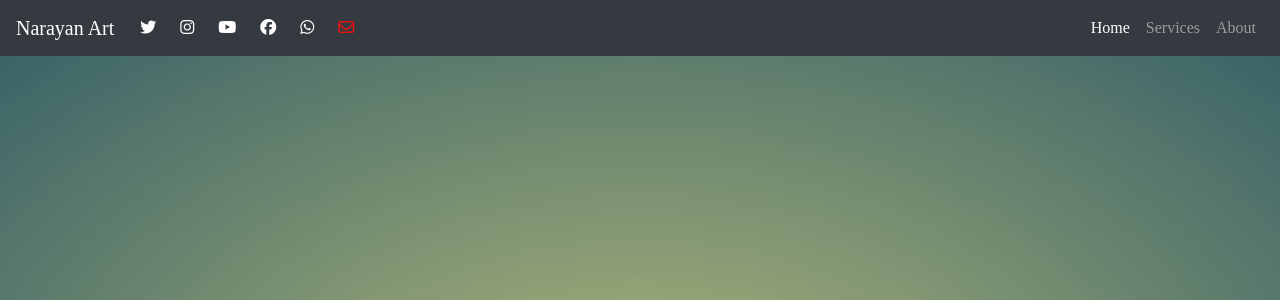
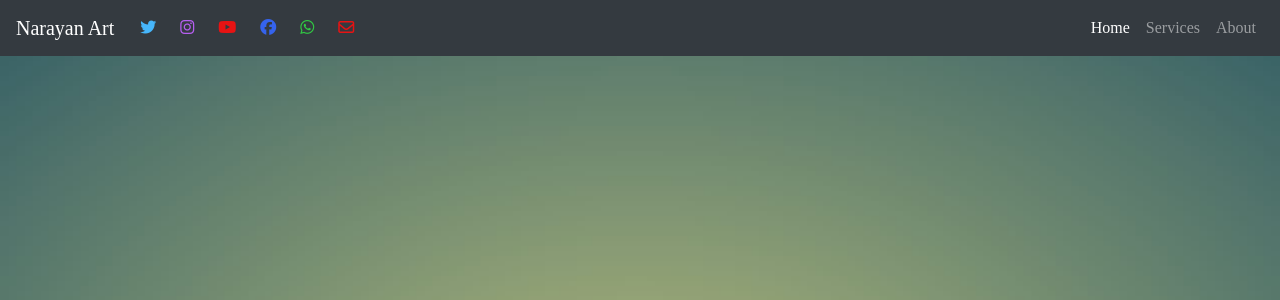
Before and after one commit to Shivam2135/ArtGallery, a PHP site: page / in a window 1280 px wide. Shown: the top 300 px of the page. Run offline with PHP 8.4, Linux system fonts and the light colour scheme; some libraries are stand-ins or nearby versions.

Commit message:
Changes made to socials

```diff
--- a/index.php
+++ b/index.php
@@ -24,12 +24,12 @@
             <span class="navbar-toggler-icon"></span>
         </button>
         <div class="icon">
-            <a href="https://twitter.com/lingoji_narayan?s=09"><i class="fa-brands fa-twitter"></i></a>
-            <a href="https://www.instagram.com/narayanart/"><i class="fa-brands fa-instagram"></i></a>
-            <a href="https://www.youtube.com/@narayanart2802/featured"><i class="fa-brands fa-youtube"></i></a>
-            <a href="https://www.facebook.com/Narayan-lingoji--1852329951464295/?ref=aymt_homepage_panel&eid=ARD0cvq7PByO0fQwo6X77Zh8OSdxTlag3c3NPAwon9XAShUH-P2QRYRgrf18qUmK2nk2BXDFG-V4r4cs"> <i class="fa-brands fa-facebook"></i></a>
-            <a href="https://wa.me/+919130162649"><i class="fa-brands fa-whatsapp"></i></a>
-            <a href="mailto:narayanart2727@gmail.com"><i class="fa-regular fa-envelope fa-beat" style="color: #e71313;"></i></a>
+            <a href="https://twitter.com/lingoji_narayan?s=09"><i class="fa-brands fa-twitter" style="color: #46b6fb;"></i></a>
+            <a href="https://www.instagram.com/narayanart/"><i class="fa-brands fa-instagram" style="color: #b75ff2;" ></i></a>
+            <a href="https://www.youtube.com/@narayanart2802/featured"><i class="fa-brands fa-youtube" style="color: #e71313;"></i></a>
+            <a href="https://www.facebook.com/Narayan-lingoji--1852329951464295/?ref=aymt_homepage_panel&eid=ARD0cvq7PByO0fQwo6X77Zh8OSdxTlag3c3NPAwon9XAShUH-P2QRYRgrf18qUmK2nk2BXDFG-V4r4cs"><i class="fa-brands fa-facebook" style="color: #3563ed;"></i></a>
+            <a href="https://wa.me/+919130162649"><i class="fa-brands fa-whatsapp" style="color: #31c943;"></i></a>
+            <a href="mailto:narayanart2727@gmail.com"><i class="fa-regular fa-envelope " style="color: #e71313;"></i></a>
         </div>
         <div class="collapse navbar-collapse" id="navbarSupportedContent">
             <ul class="navbar-nav ml-auto">
```
Also changed, not shown: about.php (+6 -5 lines), services.php (+6 -5 lines).
